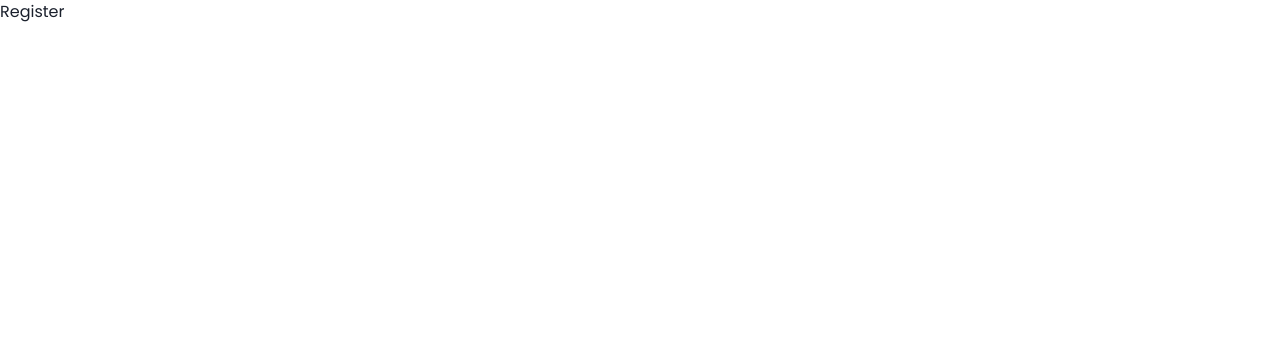
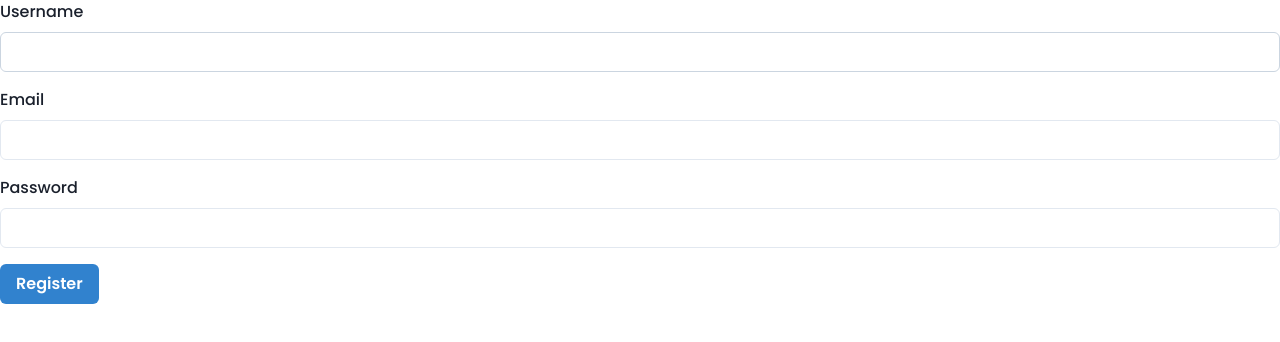
Before and after one commit to hrtechplus/InspiredTech-Tracking, a React (Create React App) app in the folder frontend/: page /register in a window 1280 px wide. Shown: the top 342 px of the page. Built offline with nearby package versions, Linux system fonts and the light colour scheme.

Commit message:
Update Register.jsx

```diff
--- a/frontend/src/trackingComponent/user/Register.jsx
+++ b/frontend/src/trackingComponent/user/Register.jsx
@@ -1,5 +1,97 @@
-import React from "react";
+// RegisterForm.jsx
 
-export default function Register() {
-  return <div>Register</div>;
-}
+import React, { useState } from "react";
+import axios from "axios";
+import {
+  FormControl,
+  FormLabel,
+  Input,
+  Button,
+  VStack,
+  Text,
+  Alert,
+  AlertIcon,
+} from "@chakra-ui/react";
+
+const RegisterForm = () => {
+  const [formData, setFormData] = useState({
+    username: "",
+    email: "",
+    password: "",
+    role: "User",
+  });
+  const [emailError, setEmailError] = useState("");
+
+  const handleChange = (e) => {
+    setFormData({ ...formData, [e.target.name]: e.target.value });
+  };
+
+  const handleCheckEmail = async () => {
+    try {
+      const response = await axios.post(
+        "http://localhost:5000/api/checkEmail",
+        {
+          email: formData.email,
+        }
+      );
+      setEmailError(response.data.message);
+    } catch (error) {
+      console.error("Error checking email:", error);
+    }
+  };
+
+  const handleSubmit = async (e) => {
+    e.preventDefault();
+    try {
+      await axios.post("http://localhost:5000//api/register", formData);
+      alert("User registered successfully");
+    } catch (error) {
+      console.error("Error registering user:", error);
+    }
+  };
+
+  return (
+    <VStack spacing={4} align="flex-start" w="100%">
+      <FormControl>
+        <FormLabel>Username</FormLabel>
+        <Input
+          type="text"
+          name="username"
+          value={formData.username}
+          onChange={handleChange}
+        />
+      </FormControl>
+      <FormControl>
+        <FormLabel>Email</FormLabel>
+        <Input
+          type="email"
+          name="email"
+          value={formData.email}
+          onChange={handleChange}
+          onBlur={handleCheckEmail}
+        />
+        {emailError && (
+          <Alert status="error" variant="subtle">
+            <AlertIcon />
+            {emailError}
+          </Alert>
+        )}
+      </FormControl>
+      <FormControl>
+        <FormLabel>Password</FormLabel>
+        <Input
+          type="password"
+          name="password"
+          value={formData.password}
+          onChange={handleChange}
+        />
+      </FormControl>
+
+      <Button colorScheme="blue" onClick={handleSubmit}>
+        Register
+      </Button>
+    </VStack>
+  );
+};
+
+export default RegisterForm;
```
